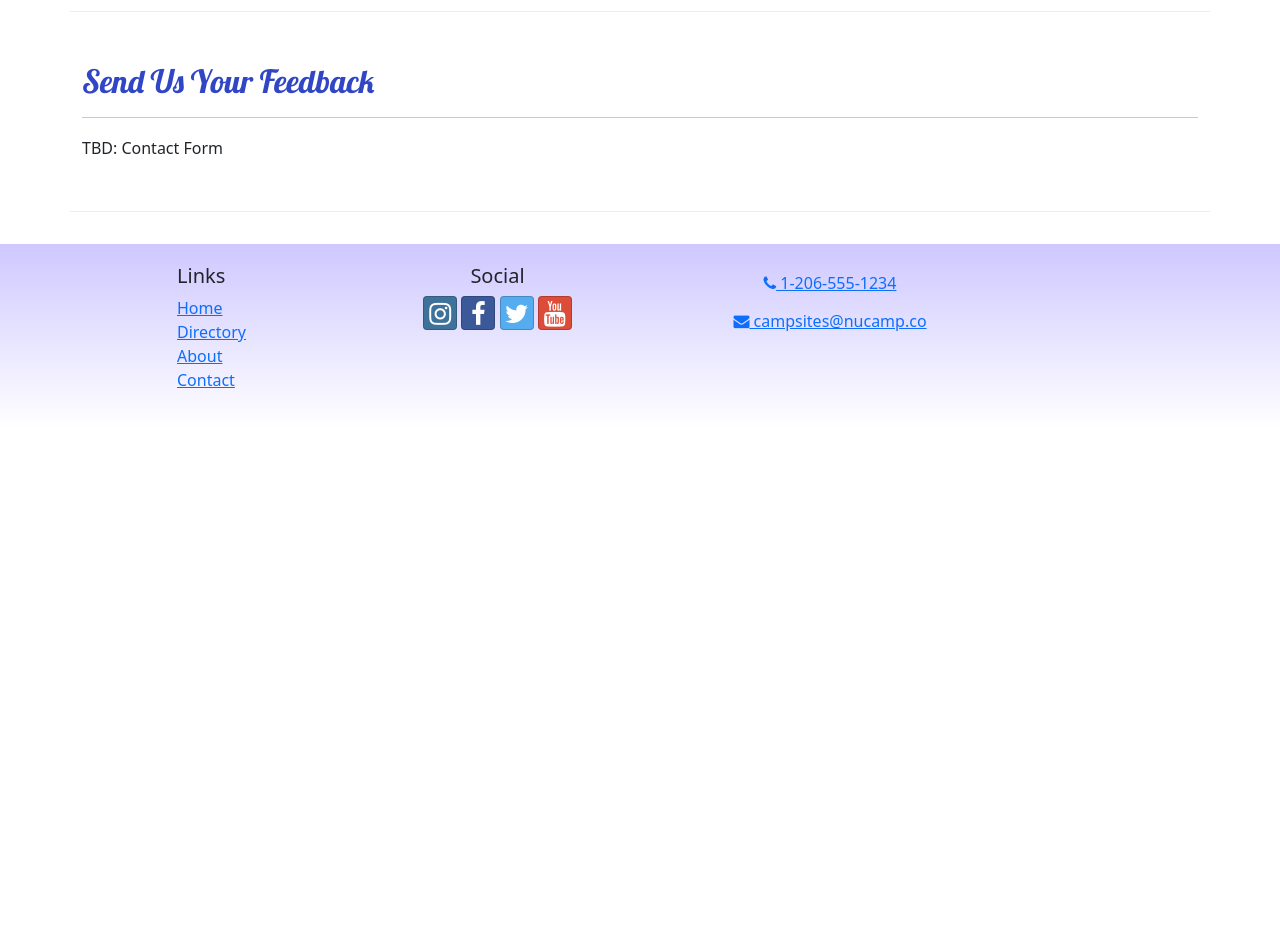
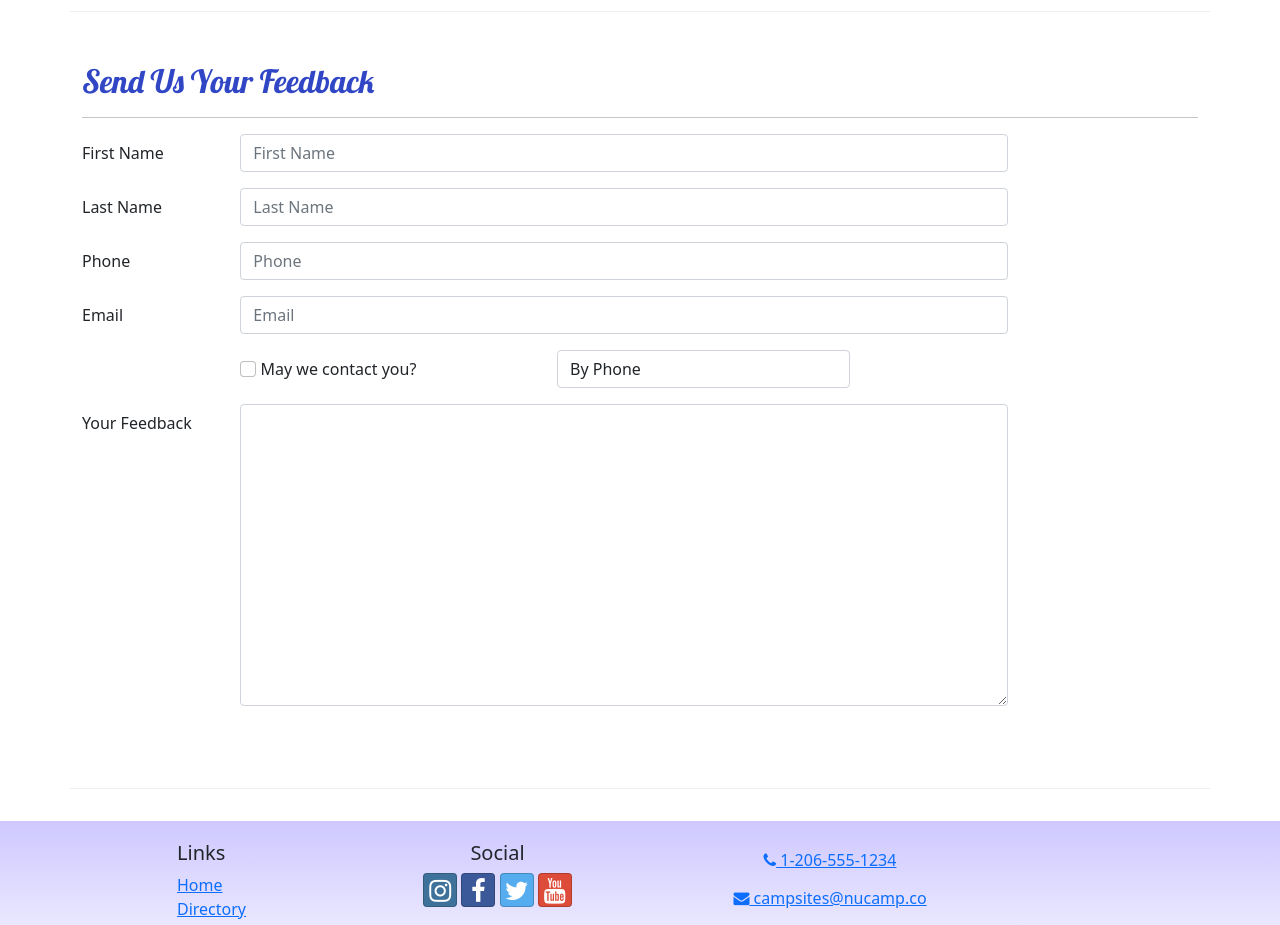
Before and after one commit to carrienolen/nucampsite, a React (Create React App) app: page /contact in a window 1280 px wide. Shown: the part 480-1405 px from the top of the page. Before the commit the page ends 908 px from the top, so only its background shows below. Built offline with nearby package versions, Linux system fonts and the light colour scheme.

Commit message:
ContactForm Parts 1 and 2

```diff
--- /dev/null
+++ b/src/components/ContactForm.js
@@ -0,0 +1,99 @@
+import { Button, Label, Col, FormGroup } from "reactstrap";
+import { Formik, Field, Form } from "formik";
+
+const ContactForm = () => {
+  return (
+    <Formik
+      initialValues={{
+        firstName: "",
+        lastName: "",
+        phoneNum: "",
+        email: "",
+        agree: false,
+        contactType: "ByPhone",
+        feedback: "",
+      }}
+    >
+      <Form>
+        <FormGroup row>
+          <Label htmlFor="firstName" md="2">
+            First Name
+          </Label>
+          <Col md="10">
+            <Field
+              className="form-control"
+              name="firstName"
+              placeholder="First Name"
+            />
+          </Col>
+        </FormGroup>
+
+        <FormGroup row>
+          <Label htmlFor="lastName" md="2">
+            Last Name
+          </Label>
+          <Col md="10">
+            <Field
+              className="form-control"
+              name="lastName"
+              placeholder="Last Name"
+            />
+          </Col>
+        </FormGroup>
+
+        <FormGroup row>
+          <Label htmlFor="phoneNum" md="2">
+            Phone
+          </Label>
+          <Col md="10">
+            <Field
+              className="form-control"
+              name="phoneNum"
+              placeholder="Phone"
+            />
+          </Col>
+        </FormGroup>
+
+        <FormGroup row>
+          <Label htmlFor="email" md="2">
+            Email
+          </Label>
+          <Col md="10">
+            <Field className="form-control" name="email" placeholder="Email" />
+          </Col>
+        </FormGroup>
+
+        <FormGroup row>
+          <Label check md={{ size: 4, offset: 2 }}>
+            <Field name="agree" type="checkbox" className="form-check-input" />{" "}
+            May we contact you?
+          </Label>
+          <Col md="4">
+            <Field className="form-control" name="contactType" and as="select">
+              <option>By Phone</option>
+              <option>By Email</option>
+            </Field>
+          </Col>
+        </FormGroup>
+
+        <FormGroup row>
+          <Label htmlFor="feedback" md="2">
+            Your Feedback
+          </Label>
+          <Col md="10">
+            <Field
+              className="form-control"
+              name="feedback"
+              as="textarea"
+              rows="12"
+            />
+          </Col>
+        </FormGroup>
+
+        <FormGroup row></FormGroup>
+      </Form>
+    </Formik>
+  );
+};
+
+export default ContactForm;
--- a/src/pages/ContactPage.js
+++ b/src/pages/ContactPage.js
@@ -1,5 +1,6 @@
 import { Container, Col, Row } from "reactstrap";
 import SubHeader from "../components/SubHeader";
+import ContactForm from "../components/ContactForm";
 
 const ContactPage = () => {
   return (
@@ -37,7 +38,9 @@ const ContactPage = () => {
           <h2>Send Us Your Feedback</h2>
           <hr />
         </Col>
-        <Col md="10">TBD: Contact Form</Col>
+        <Col md="10">
+          <ContactForm />
+        </Col>
       </Row>
     </Container>
   );
```
